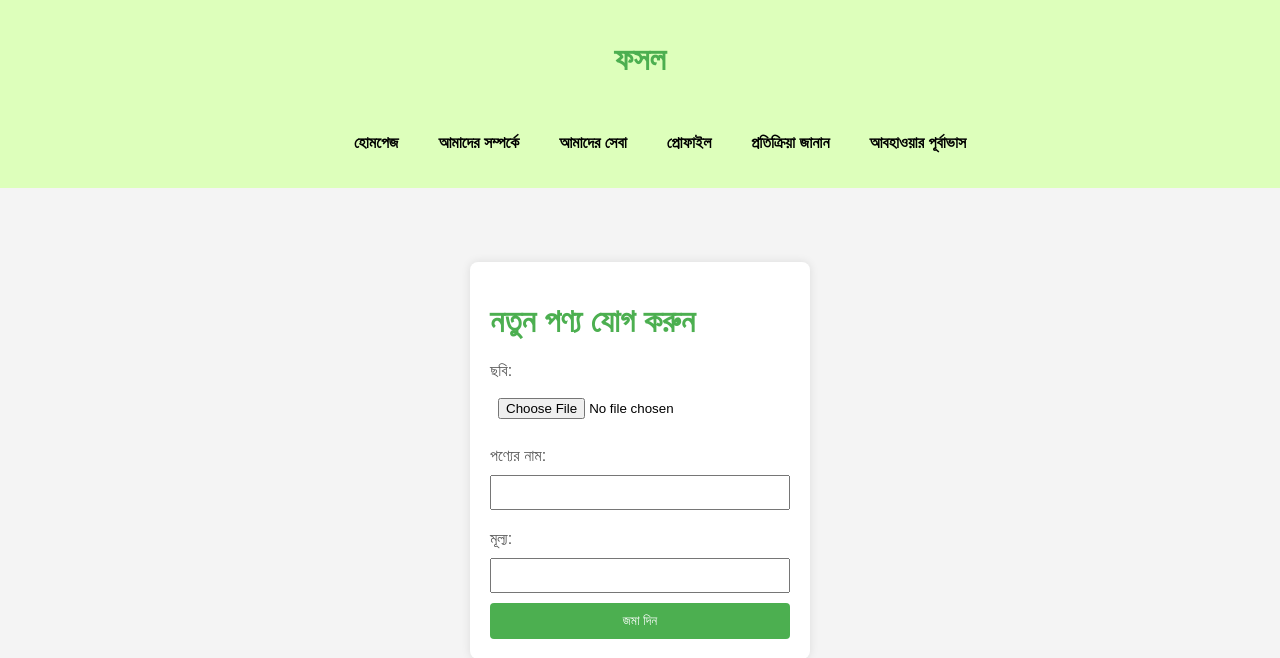
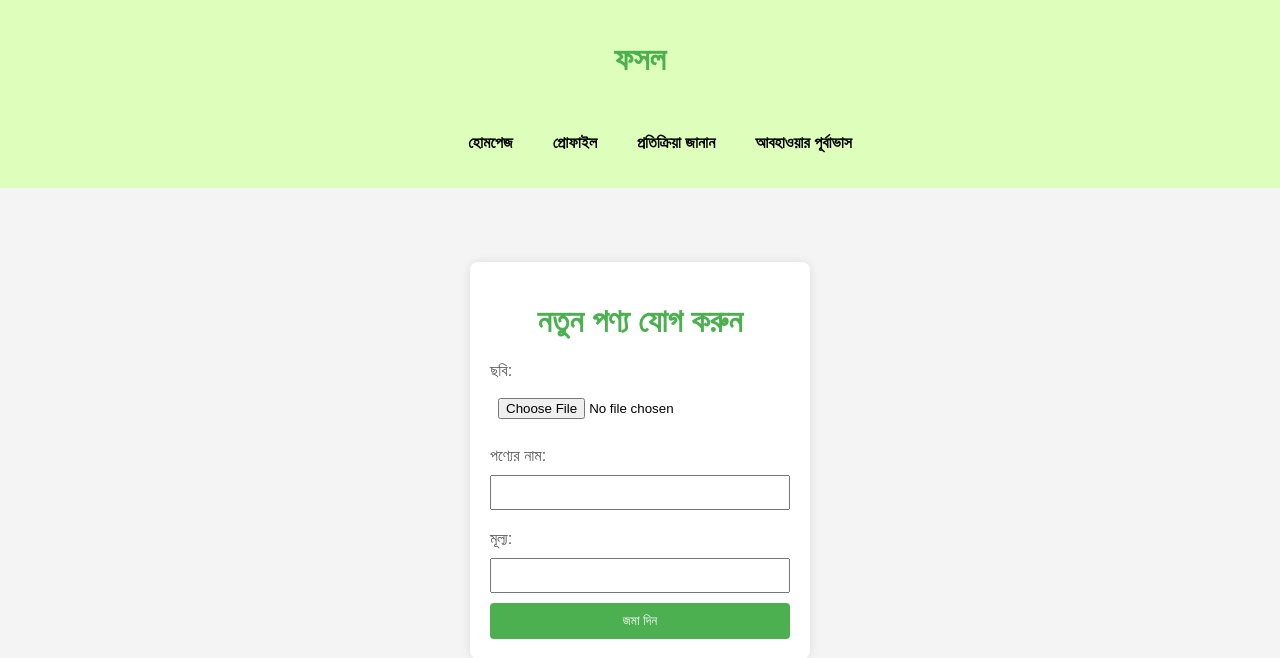
Before and after one commit to rakibul24466/Fosol-CSE499A-and-499B, a PHP site: page /new_products.php in a window 1280 px wide. Shown: the top 658 px of the page. Run offline with PHP 8.4, Linux system fonts and the light colour scheme.

Commit message:
removed unncessary nav options

```diff
--- a/new_products.php
+++ b/new_products.php
@@ -142,8 +142,8 @@ if ($_SERVER['REQUEST_METHOD'] === 'POST') {
         <nav>
             <ul>
                 <li><a href="homepage.php">হোমপেজ</a></li>
-                <li><a href="about.php">আমাদের সম্পর্কে</a></li>
-                <li><a href="service.php">আমাদের সেবা</a></li>
+                <!-- <li><a href="about.php">আমাদের সম্পর্কে</a></li>
+                <li><a href="service.php">আমাদের সেবা</a></li> -->
                 <li><a href="user_profile.php">প্রোফাইল</a></li>
                 <li><a href="feedback.php">প্রতিক্রিয়া জানান</a></li>
                 <li><a href="https://weather-six-theta.vercel.app/?fbclid=IwAR02yOudHnHDnmagcdeuMwOPBkppIL_2s4s9v5CLYIn_XrnxryJpzPXVO6U">আবহাওয়ার পূর্বাভাস</a></li>
@@ -152,7 +152,7 @@ if ($_SERVER['REQUEST_METHOD'] === 'POST') {
     </header><br><br><br>
 
     <div id="addProductForm">
-        <h1>নতুন পণ্য যোগ করুন</h1>
+        <h1 style="text-align: center;">নতুন পণ্য যোগ করুন</h1>
         <form method="post" enctype="multipart/form-data">
             <label for="image">ছবি:</label>
             <input type="file" id="image" name="image" required>
```
